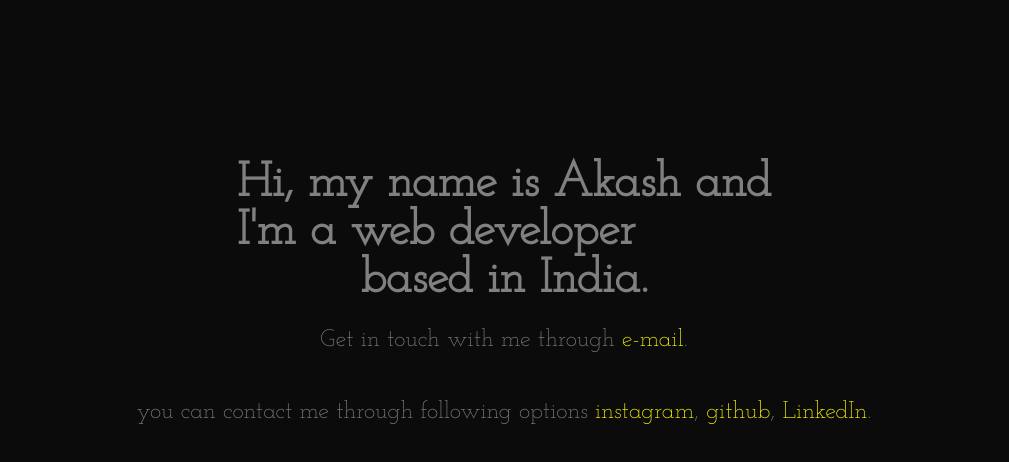
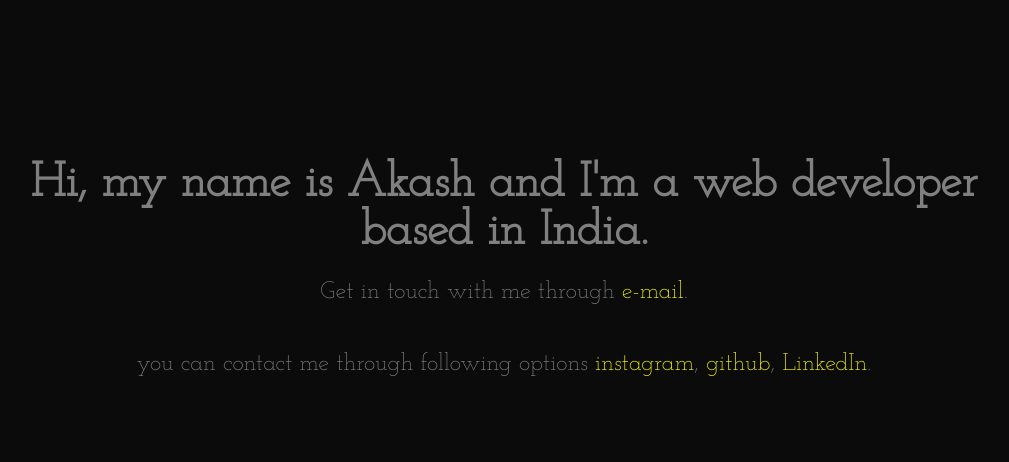
Before and after one commit to AkashMJain/AkashMJain.github.io, a plain HTML site: page index.html in a window 1280 px wide. Shown: the whole page, without its empty margins (136-1145 px from the left). Drawn offline with Linux system fonts and the light colour scheme.

Commit message:
Update index.html

```diff
--- a/index.html
+++ b/index.html
@@ -52,7 +52,7 @@
 <body>
 	<div style="display: flex; align-items: center; margin-top: 10em; flex-flow: column;">
 	<!-- 	<img src="./res/me.jpeg" alt="Akash's Avatar"> -->
-		<h1>Hi, my name is Akash and <br>I'm a web developer</h1>
+		<h1>Hi, my name is Akash and I'm a web developer</h1>
 		<h1>based in India.</h1>
 		<h1></h1>
 		<p>Get in touch with me through
```
